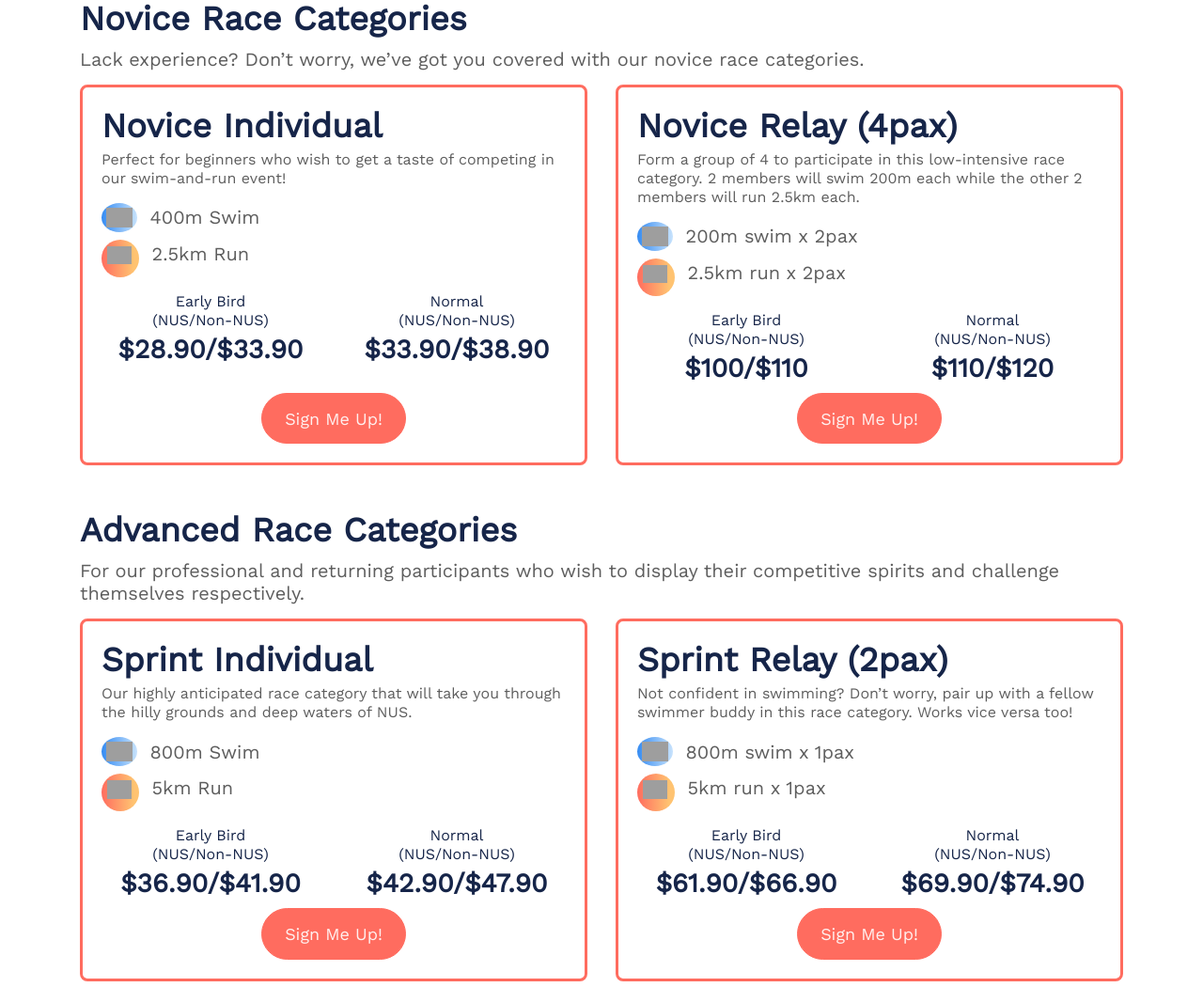
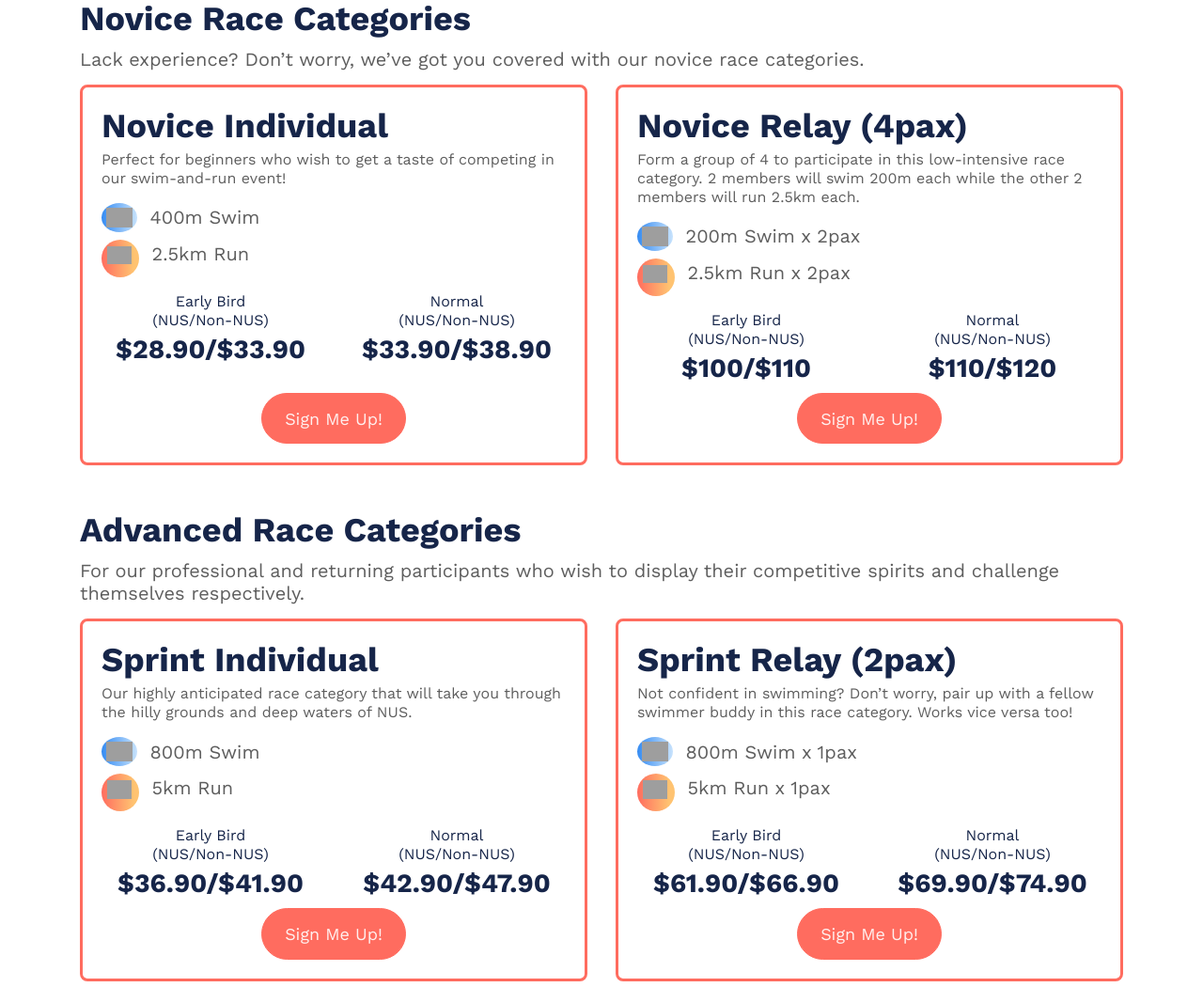
Before and after one commit to yongchenglow/NUSBiathlon2020, a PHP site: page / in a window 1280 px wide. Shown: the part 2108-3158 px from the top of the page at 94% size. Run offline with PHP 8.4, Linux system fonts and the light colour scheme; some libraries are stand-ins or nearby versions; some web fonts are replaced; grey boxes are pictures that could not be loaded.

Commit message:
Fixed font not bolding issue

```diff
--- a/css/agency_v1.css
+++ b/css/agency_v3.css
@@ -15,7 +15,6 @@
 body {
   overflow-x: hidden;
   font-family: 'Work Sans', sans-serif;
-  -webkit-font-smoothing: antialiased;
 }
 
 p {
--- a/index.html
+++ b/index.html
@@ -22,7 +22,7 @@
 
   <!-- Custom fonts for this template -->
   <link rel="stylesheet" href="https://stackpath.bootstrapcdn.com/bootstrap/4.4.1/css/bootstrap.min.css" integrity="sha384-Vkoo8x4CGsO3+Hhxv8T/Q5PaXtkKtu6ug5TOeNV6gBiFeWPGFN9MuhOf23Q9Ifjh" crossorigin="anonymous">
-  <link href="https://fonts.googleapis.com/css?family=Work+Sans&display=swap" rel="stylesheet">
+  <link href="https://fonts.googleapis.com/css?family=Work+Sans:400,700&display=swap" rel="stylesheet">
 
   <!-- Animate on scroll -->
   <link href="https://unpkg.com/aos@2.3.1/dist/aos.css" rel="stylesheet">
@@ -34,7 +34,7 @@
   <script type="text/javascript" src="https://addevent.com/libs/atc/1.6.1/atc.min.js" async defer></script>
 
   <!-- Custom styles for this template -->
-  <link href="./css/agency_v1.css" rel="stylesheet">
+  <link href="./css/agency_v3.css" rel="stylesheet">
 
   <!-- Facebook Pixel Code -->
   <script>
@@ -220,13 +220,13 @@
                  <span class="d-inline-block swim-background rounded-circle mr-2">
                    <img style="width:38px;padding:5px;" src="./img/icons/swimming.svg" alt="Swim Icon">
                  </span>
-                 <span class="d-inline-block race-info-text">200m swim x 2pax</span>
+                 <span class="d-inline-block race-info-text">200m Swim x 2pax</span>
                </div>
                <div class="mb-2">
                  <span class="d-inline-block run-background rounded-circle mr-2">
                    <img style="width:35px;padding:7px 3px 3px 6px;" src="./img/icons/running.svg" alt="Run Icon">
                  </span>
-                 <span class="d-inline-block race-info-text">2.5km run x 2pax</span>
+                 <span class="d-inline-block race-info-text">2.5km Run x 2pax</span>
                </div>
                <div class="row mt-3">
                  <div class="col-6 text-center">
@@ -296,13 +296,13 @@
                  <span class="d-inline-block swim-background rounded-circle mr-2">
                    <img style="width:38px;padding:5px;" src="./img/icons/swimming.svg" alt="Swim Icon">
                  </span>
-                 <span class="d-inline-block race-info-text">800m swim x 1pax</span>
+                 <span class="d-inline-block race-info-text">800m Swim x 1pax</span>
                </div>
                <div class="mb-2">
                  <span class="d-inline-block run-background rounded-circle mr-2">
                    <img style="width:35px;padding:7px 3px 3px 6px;" src="./img/icons/running.svg" alt="Run Icon">
                  </span>
-                 <span class="d-inline-block race-info-text">5km run x 1pax</span>
+                 <span class="d-inline-block race-info-text">5km Run x 1pax</span>
                </div>
                <div class="row mt-3">
                  <div class="col-6 text-center">
@@ -428,7 +428,7 @@
         <div class="col-md-12" style="background-color: #FF6C5F;padding:15px 0px">
           <div class="text-center sponsor-heading text-white" data-aos="zoom-in">Be a partner of NUS Biathlon</div>
           <div data-aos="fade-up" data-aos-delay="600">
-            <div class="text-center sponsor-subheading text-white">Contact our Buisness Managers to craft a customised marketing experience for your brand</div>
+            <div class="text-center sponsor-subheading text-white">Contact our Business Managers to craft a customised marketing experience for your brand</div>
             <hr style="border-top: 3px solid #FFC371; margin-left: 30px; margin-right: 30px;"/>
 
             <a href="mailto:marketing.biathlon@nussportsclub.org?subject=Buisness Enquiry" target="_blank">
@@ -441,7 +441,7 @@
               <div class="marketing-contacts text center text-white"><img class="contact-icon" src="./img/icons/phone.svg">Jasline Tan +65 9126 9027</div>
             </a>
             <a href="tel:+6581824795">
-              <div class="marketing-contacts text-center text-white"><img class="contact-icon" src="./img/icons/phone.svg">Lim Shi Jie +65 8182 4759</div>
+              <div class="marketing-contacts text-center text-white"><img class="contact-icon" src="./img/icons/phone.svg">Lim Sin Jie +65 8182 4759</div>
             </a>
           </div>
         </div>
@@ -474,7 +474,7 @@
                 <a href="doc/NUS_Biathlon_2020_Rules_and_Regulations.pdf" target="_blank">Rules</a>
               </li>
               <li class="list-inline-item">
-                <a href="doc/NUS_Biathlon_2020_Indemnity_Form.pdf" target="_blank">Indeminity</a>
+                <a href="doc/NUS_Biathlon_2020_Indemnity_Form.pdf" target="_blank">Indemnity</a>
               </li>
               <!-- <li class="list-inline-item">
                 <a href="doc/RunNUS_FAQ_2019.pdf" target="_blank">FAQ</a>
```
